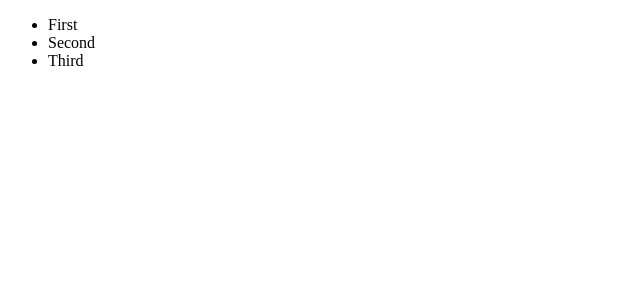
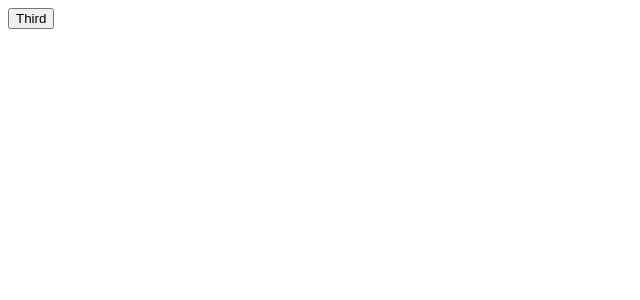
Before and after one commit to bagabobs/learn_react, a React (Create React App) app: page / in a window 1280 px wide. Shown: the top 300 px of the page, without its empty margins (0-640 px from the left). Built offline with nearby package versions, Linux system fonts and the light colour scheme.

Commit message:
done consuming context. tapi masih belum begitu paham

```diff
--- a/src/App.js
+++ b/src/App.js
@@ -1,11 +1,12 @@
-import './App.css';
+import {Fragment} from "react";
+import First from "./First";
+import Second from "./Second";
+import Third from "./Third";
 
-function App() {
-  return (
-      <div>
-        Hello World
-      </div>
-  );
-}
-
-export default App;
+export default () => (
+    <Fragment>
+        <First />
+        <Second />
+        <Third />
+    </Fragment>
+);
--- /dev/null
+++ b/src/First.js
@@ -0,0 +1,10 @@
+import React from "react";
+import { PermissionConsumer } from "./PermissionContext";
+
+export default () => (
+    <PermissionConsumer name="first">
+        <div>
+            <button>First</button>
+        </div>
+    </PermissionConsumer>
+);
--- /dev/null
+++ b/src/PermissionContext.js
@@ -0,0 +1,23 @@
+import React, {Component, createContext} from "react";
+
+const { Provider, Consumer } = createContext('permissions');
+
+export class PermissionProvider extends Component {
+    state = {
+        first: false,
+        second: false,
+        third: true
+    };
+
+    render() {
+        return (
+            <Provider value={this.state}>{this.props.children}</Provider>
+        );
+    }
+}
+
+const PermissionConsumer = ({ name, children }) => (
+    <Consumer>{value => value[name] && children}</Consumer>
+);
+
+export { PermissionConsumer };
--- /dev/null
+++ b/src/Second.js
@@ -0,0 +1,10 @@
+import React from "react";
+import { PermissionConsumer } from "./PermissionContext";
+
+export default () => (
+    <PermissionConsumer name="second">
+        <div>
+            <button>Second</button>
+        </div>
+    </PermissionConsumer>
+);
--- /dev/null
+++ b/src/Third.js
@@ -0,0 +1,10 @@
+import React from "react";
+import { PermissionConsumer } from "./PermissionContext";
+
+export default () => (
+    <PermissionConsumer name="third">
+        <div>
+            <button>Third</button>
+        </div>
+    </PermissionConsumer>
+);
--- a/src/index.js
+++ b/src/index.js
@@ -1,5 +1,11 @@
 import React from'react';
 import {render} from "react-dom";
-import MyContainer from "./MyContainer";
+import {PermissionProvider} from "./PermissionContext";
+import App from "./App";
 
-render(<MyContainer />, document.getElementById('root'));
+render(
+    <PermissionProvider>
+        <App />
+    </PermissionProvider>,
+    document.getElementById('root')
+);
```
